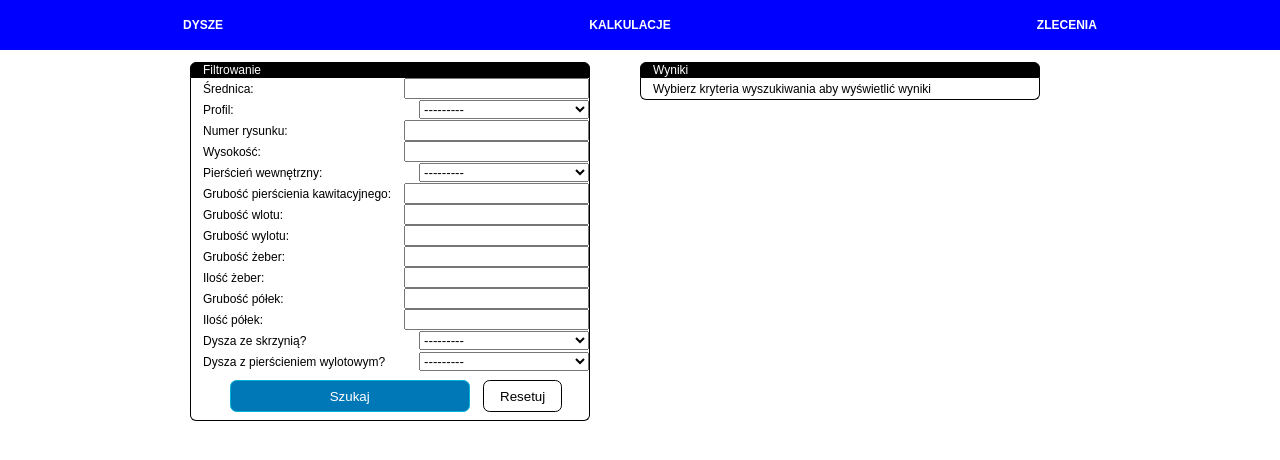
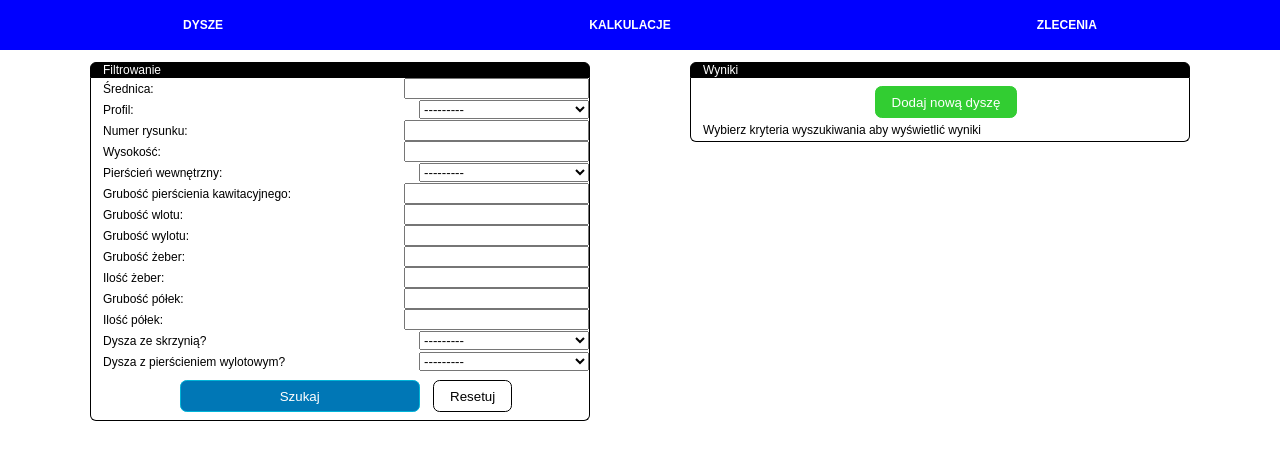
Before and after one commit to djzib0/django_nozzle_calculator, a Django app: page /nozzles/ in a window 1280 px wide. Shown: the top 460 px of the page. Run offline with Django 4.2, Linux system fonts and the light colour scheme.

Commit message:
add form to add nozzle

```diff
--- a/nozzle_calculator/calculator/templates/calculator/nozzles.html
+++ b/nozzle_calculator/calculator/templates/calculator/nozzles.html
@@ -74,11 +74,17 @@
         <button class="action-btn" onclick="resetForm()">Resetuj</button>
       </div>
     </div>
+    </form>
   </div>
-  <div class="content-main">
+
   <div class="item-box">
     <div class="item-header-box">Wyniki</div>
     <div class="item-details">
+      <div class="button-box">
+        <a href="{% url 'calculator:add_nozzle' %}">
+          <button class="add-btn" type="button">Dodaj nową dyszę</button>
+        </a>
+      </div>
       {% if nozzles_count == 0 %}
       <div class="item-details-box">Wybierz kryteria wyszukiwania aby wyświetlić wyniki</div>
       {% endif %}
@@ -96,9 +102,6 @@
       {% endfor %}
     </div>
   </div>
+
 </div>
-
-
-
-
 {% endblock content %}
--- a/nozzle_calculator/calculator/urls.py
+++ b/nozzle_calculator/calculator/urls.py
@@ -9,6 +9,7 @@ urlpatterns = [
     path('nozzle/<int:nozzle_id>/', nozzle_details_view, name='nozzle_details'),
     path('nozzle/<int:nozzle_id>/orders', nozzle_orders_view, name='nozzle_orders'),
     path('nozzle/<int:nozzle_id>/add_order', add_nozzle_order, name='add_nozzle_order'),
+    path('nozzle/add_nozzle/', add_nozzle, name='add_nozzle'),
 
     path('orders/', orders_view, name='orders_view',)
 ]
--- a/nozzle_calculator/calculator/views.py
+++ b/nozzle_calculator/calculator/views.py
@@ -60,6 +60,21 @@ def nozzle_orders_view(request, nozzle_id):
 
     return render(request, template, context)
 
+
+def add_nozzle(request):
+    if request.method != 'POST':
+        form = NozzleForm()
+    else:
+        form = NozzleForm(request.POST)
+        if form.is_valid():
+            new_nozzle = form.save()
+            return redirect('calculator:nozzle_details', new_nozzle.id)
+
+    context = {'form': form}
+    template = 'calculator/add_nozzle.html'
+
+    return render(request, template, context)
+
 def add_nozzle_order(request, nozzle_id):
     nozzle = Nozzle.objects.get(id=nozzle_id)
     existing_orders_count = 0
--- a/nozzle_calculator/static/styles.css
+++ b/nozzle_calculator/static/styles.css
@@ -35,14 +35,14 @@ th, td {
 /* layout */
 .content-main {
     display: flex;
-    margin: 0 2em;
-    width: 900px;
-    justify-content: space-between;
+    /*margin: 0 2em;*/
+    width: 1200px;
+    justify-content: space-around;
     margin: 0 auto;
 }
 
 .item-box {
-    min-width: 400px;
+    min-width: 500px;
     max-width: 90%;
     display: flex;
     flex-direction: column;
```
Also changed, not shown: nozzle_calculator/calculator/templates/calculator/add_nozzle.html (added, +24 -0 lines), nozzle_calculator/db.sqlite3. Lines whose indentation alone changed are shown as unchanged.
